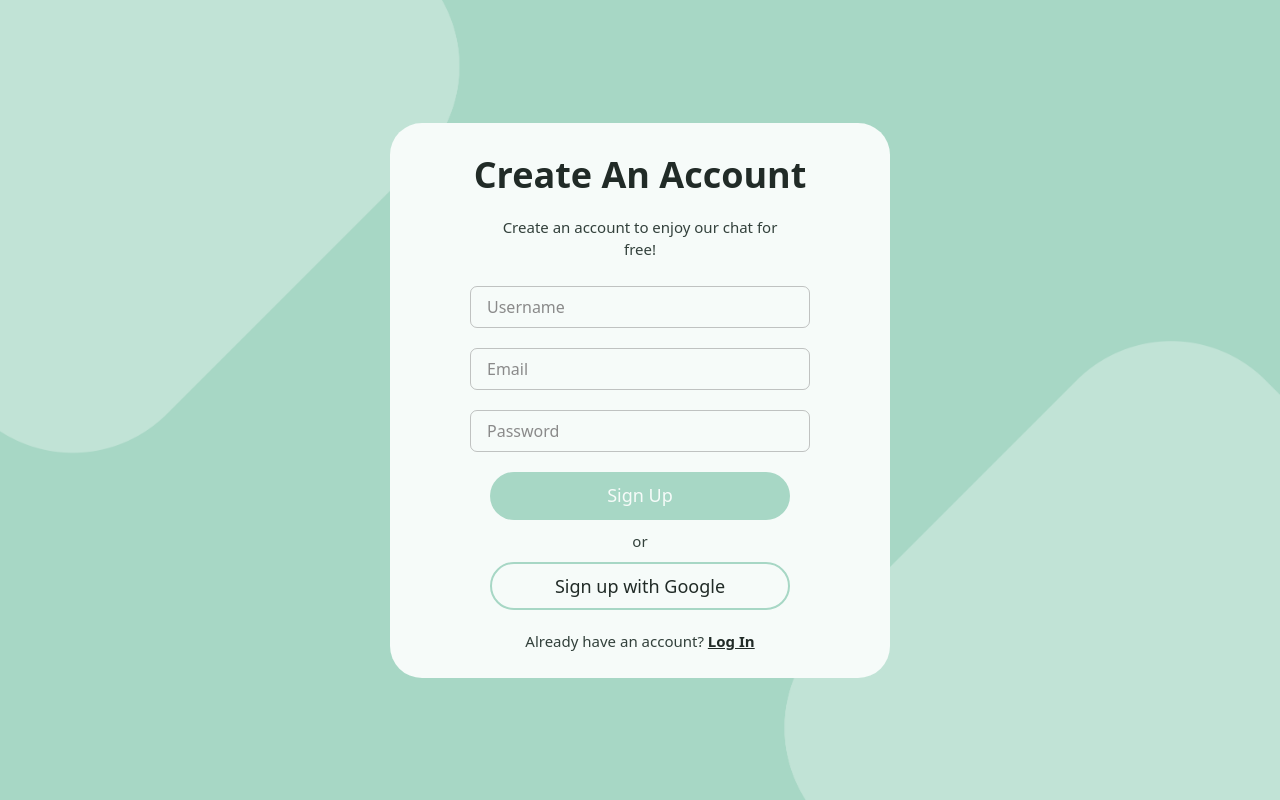
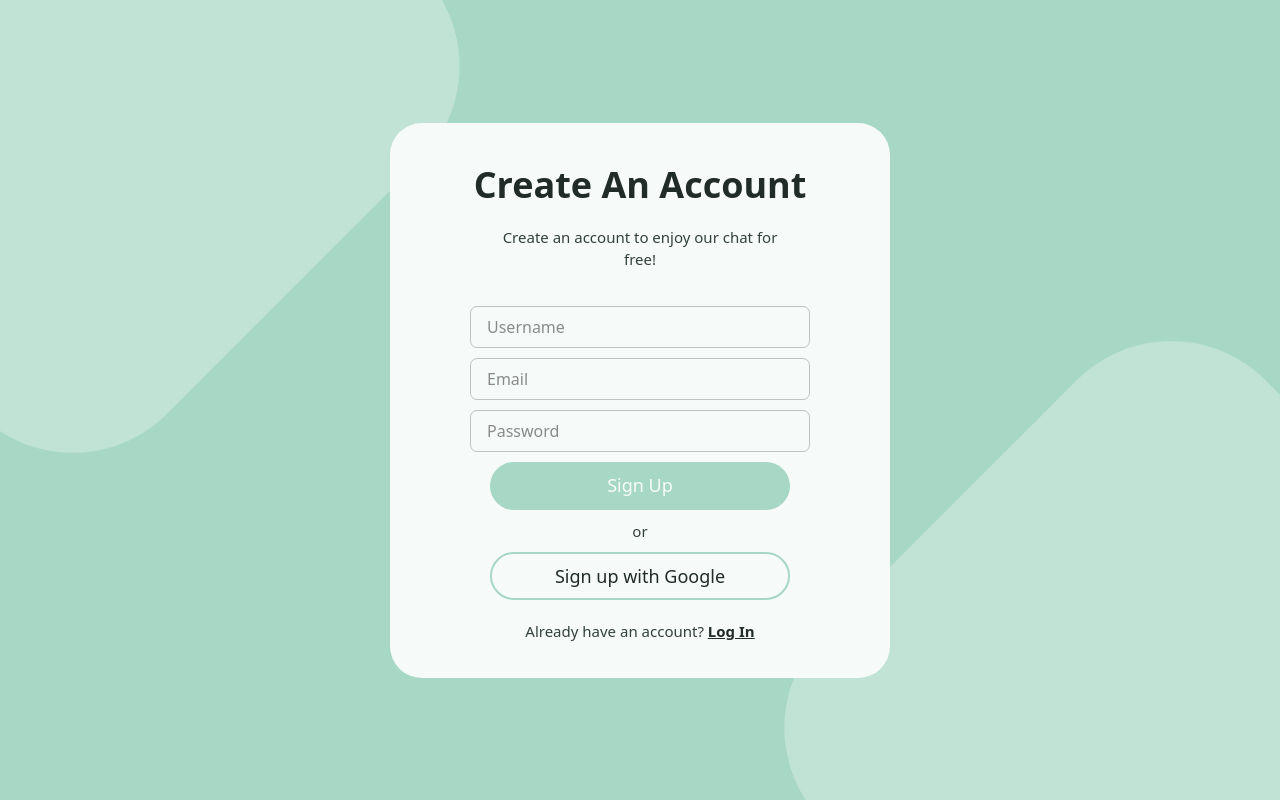
Before and after one commit to ArmenSyan/Chat-App, a React (Vite) app: page /sign-up in a window 1280 px wide. Built offline with nearby package versions, Linux system fonts and the light colour scheme; no server answers.

Commit message:
Fixed some styles

```diff
--- a/src/App.tsx
+++ b/src/App.tsx
@@ -8,7 +8,6 @@ import { FourSquare } from "react-loading-indicators";
 function App() {
   const [user, loading] = useAuthState(auth)
 
-  console.log(user);
 
 
   return (
--- a/src/Components/Sign-in/SignIn.tsx
+++ b/src/Components/Sign-in/SignIn.tsx
@@ -5,7 +5,7 @@ import WithEmail from "./WithEmail"
 function SignIn() {
   return (
     <div className="bg-[url(/image.png)] w-full h-screen bg-cover bg-center bg-no-repeat flex justify-evenly items-center">
-      <div className="w-[500px] h-[555px] bg-formBg rounded-[32px] flex flex-col justify-evenly items-center">
+      <div className="w-[470px] h-[520px] bg-formBg rounded-[32px] flex flex-col justify-evenly items-center">
         <div className="flex flex-col items-center gap-y-3.5 text-center">
           <h1 className="text-h1 text-[36px] font-semibold">Sign in</h1>
           <p className="text-p text-[15px] font-medium w-[300px]">Sign in and enjoy our chat for free!</p>
--- a/src/Components/Sign-in/WithEmail.tsx
+++ b/src/Components/Sign-in/WithEmail.tsx
@@ -14,20 +14,9 @@ function WithEmail() {
             const user = userCredential.user;
 
             console.log("✅ User logged in:", user);
-            // user содержит всю информацию:
-            // user.uid, user.email, user.displayName, user.photoURL, ...
             navigate("/");
         } catch (error: any) {
-            // 🔸 Если юзера нет или пароль неверный — ловим ошибку
-            if (error.code === "auth/user-not-found") {
-                console.error("❌ Пользователь не найден");
-            } else if (error.code === "auth/wrong-password") {
-                console.error("❌ Неверный пароль");
-            } else if (error.code === "auth/invalid-email") {
-                console.error("❌ Неверный формат email");
-            } else {
-                console.error("❌ Ошибка входа:", error.message);
-            }
+            console.error("❌ Ошибка входа:", error.message);
         }
     };
     return (
--- a/src/Components/Sign-up/SignUp.tsx
+++ b/src/Components/Sign-up/SignUp.tsx
@@ -1,5 +1,4 @@
 
-import { useState } from "react";
 import WithEmail from "./WithEmail";
 import WithGoogle from "./WithGoogle";
 
--- a/src/Components/Sign-up/WithEmail.tsx
+++ b/src/Components/Sign-up/WithEmail.tsx
@@ -24,7 +24,7 @@ function WithEmail() {
     }
   };
   return (
-    <div className="flex flex-col justify-evenly items-center gap-y-[20px]">
+    <div className="flex flex-col justify-evenly items-center gap-y-[10px]">
       <input
         type="text"
         className="w-[340px] h-[42px] px-[16px] text-p placeholder:font-normal placeholder:text-plh rounded-[7px] border-[1px] border-plh/50 focus:outline-[1px] focus:outline-plh/70 font-medium"
```
